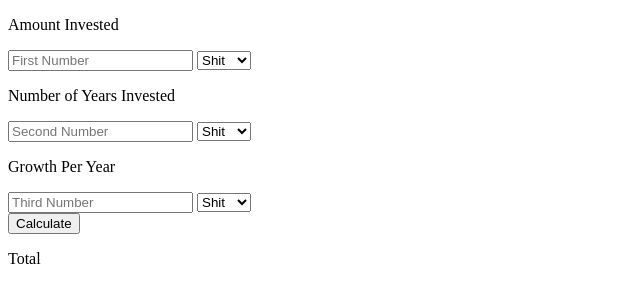
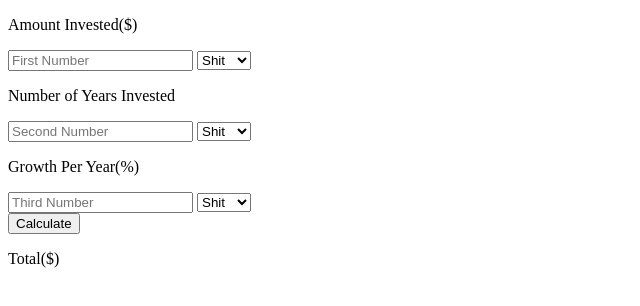
Before and after one commit to BrickEater/pergraph, a plain HTML site: page math/index.html in a window 1280 px wide. Shown: the full height of the page, 0-640 px from the left. Drawn offline with Linux system fonts and the light colour scheme.

Commit message:
added a bit of fluff to the html

```diff
--- a/math/index.html
+++ b/math/index.html
@@ -6,7 +6,7 @@
         <link rel="stylesheet" href="style.css">
     </head>
     <body>
-        <p>Amount Invested</p>
+        <p>Amount Invested($)</p>
         <input id="num1" type="text" inputmode="numeric" placeholder="First Number" oninput="this.value = this.value.replace(/[^0-9.]/g, '').replace(/(\..*)\./g, '$1');">
         <select>
             <option value="shit">Shit</option>
@@ -20,7 +20,7 @@
             <option value="poop">Poop</option>
         </select>
         <br>
-        <p>Growth Per Year</p>
+        <p>Growth Per Year(%)</p>
         <input id="num3" type="text" inputmode="numeric" placeholder="Third Number" oninput="this.value = this.value.replace(/[^0-9.]/g, '').replace(/(\..*)\./g, '$1');">
         <select>
             <option value="shit">Shit</option>
@@ -30,7 +30,7 @@
 
         <button id="butt">Calculate</button>
         <br>
-        <p>Total</p>
+        <p>Total($)</p>
         <span id="output"></span>
         <script src="index.js"></script>
 
```
